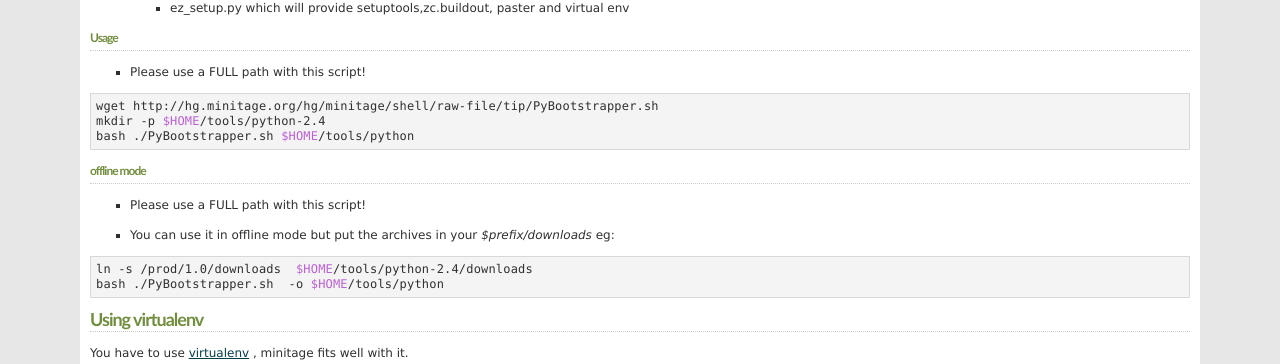
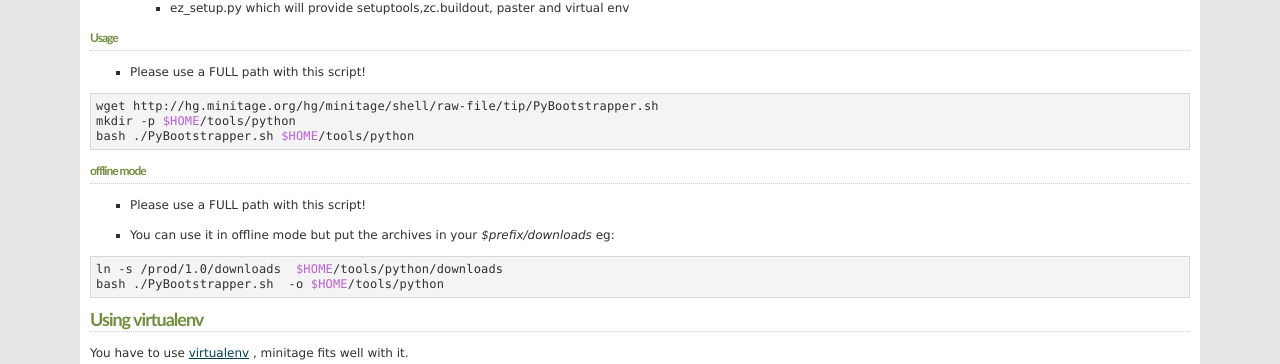
Before and after one commit to minitage/minitage.github.io, a Sphinx documentation site: the page built from source/installation.rst, in a window 1280 px wide and 900 px high, scrolled down 2510 px. Shown: the part 146-510 px from the top of the window. Built offline with Sphinx 7.4.7, drawn with Linux system fonts in a browser that asks for light colours.

Commit message:
fix name coherence

```diff
--- a/source/installation.rst
+++ b/source/installation.rst
@@ -129,7 +129,7 @@ Usage
 .. code-block:: sh
 
     wget http://hg.minitage.org/hg/minitage/shell/raw-file/tip/PyBootstrapper.sh
-    mkdir -p $HOME/tools/python-2.4
+    mkdir -p $HOME/tools/python
     bash ./PyBootstrapper.sh $HOME/tools/python
 
 offline mode
@@ -139,7 +139,7 @@ offline mode
 
 .. code-block:: sh
 
-    ln -s /prod/1.0/downloads  $HOME/tools/python-2.4/downloads
+    ln -s /prod/1.0/downloads  $HOME/tools/python/downloads
     bash ./PyBootstrapper.sh  -o $HOME/tools/python
 
 Using virtualenv
```
